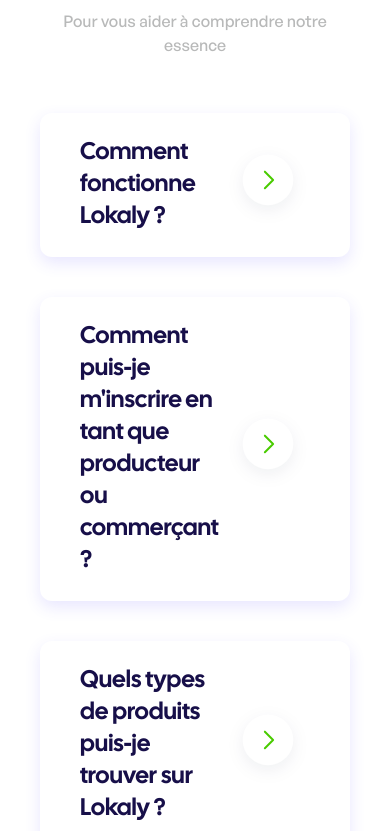
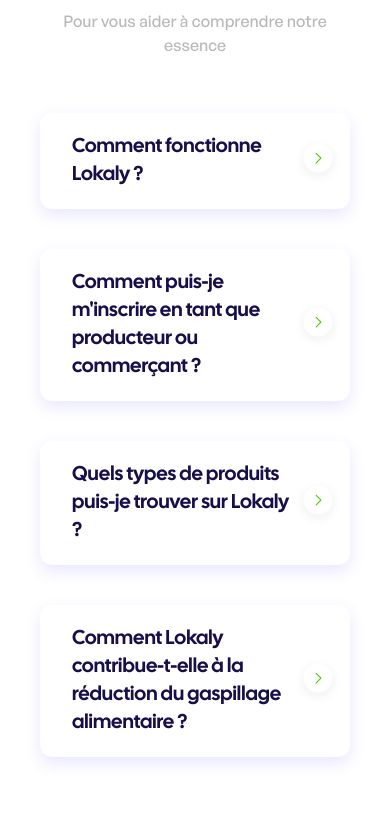
Before and after one commit to KiritoEM/lokaly-POESAM-website, a Next.js app: page / in a window 390 px wide. Shown: the part 3993-4824 px from the top of the page. Built offline with nearby package versions, Linux system fonts and the light colour scheme.

Commit message:
add FAQ-card responsive

```diff
--- a/src/components/cards/FAQCard.tsx
+++ b/src/components/cards/FAQCard.tsx
@@ -19,17 +19,20 @@
 
     return (
         <article
-            className={`FAQ-card flex w-full rounded-xl cursor-pointer ${isActive ? "sticky-open" : "sticky-close"}  ${isActive ? "border-2 border-green01 items-start gap-12 p-10" : "items-center justify-between  py-6 px-10"}`}
+            className={`FAQ-card flex w-full rounded-xl cursor-pointer ${isActive ? "sticky-open" : "sticky-close"}  ${isActive ? "border-2 border-green01 items-start gap-12 p-10" : "items-center justify-between  py-5 md:py-6 px-8 md:px-10"}`}
             onClick={() => { handleToggle(); handleImageClick() }}
         >
-            <div className={`header ${isActive && "flex flex-col gap-5"}`}>
-                <h3 className="text-2xl text-blue01 calSans">{title}</h3>
+            <div className={`header w-11/12	md:w-full ${isActive && "flex flex-col gap-5"}`}>
+                <h3 className="text-xl md:text-2xl text-blue01 calSans">{title}</h3>
                 <p className={`text-blue02  ${isActive ? "flex" : "hidden"}`}>{text}</p>
             </div>
             <img
                 src={isActive ? "/icons/chevron-circle-down.svg" : "/icons/chevron-circle-right.svg"}
-                className={`cursor-pointer ${isRotating && "rotate"}`}
-            // onClick={handleImageClick}
+                className={`w-12 md:w-auto cursor-pointer absolute right-0  md:relative hidden md:flex ${isRotating && "rotate"}`}
+            />
+            <img
+                src="/icons/chevron-circle-right.svg"
+                className={`w-12 md:w-auto cursor-pointer absolute right-0 mr-12 md:relative md:hidden ${isActive && "md:hidden"}  ${isActive && "rotate-respons"}`}
             />
         </article>
     );
--- a/src/styles/animations.scss
+++ b/src/styles/animations.scss
@@ -16,6 +16,10 @@
     animation: rotate 0.3s ease-in-out;
 }
 
+.rotate-respons {
+    transform: rotate(-275deg);
+}
+
 .sticky-open {
     transition: 0.4s cubic-bezier(0.075, 0.82, 0.165, 1);
     height: 100%;
```
